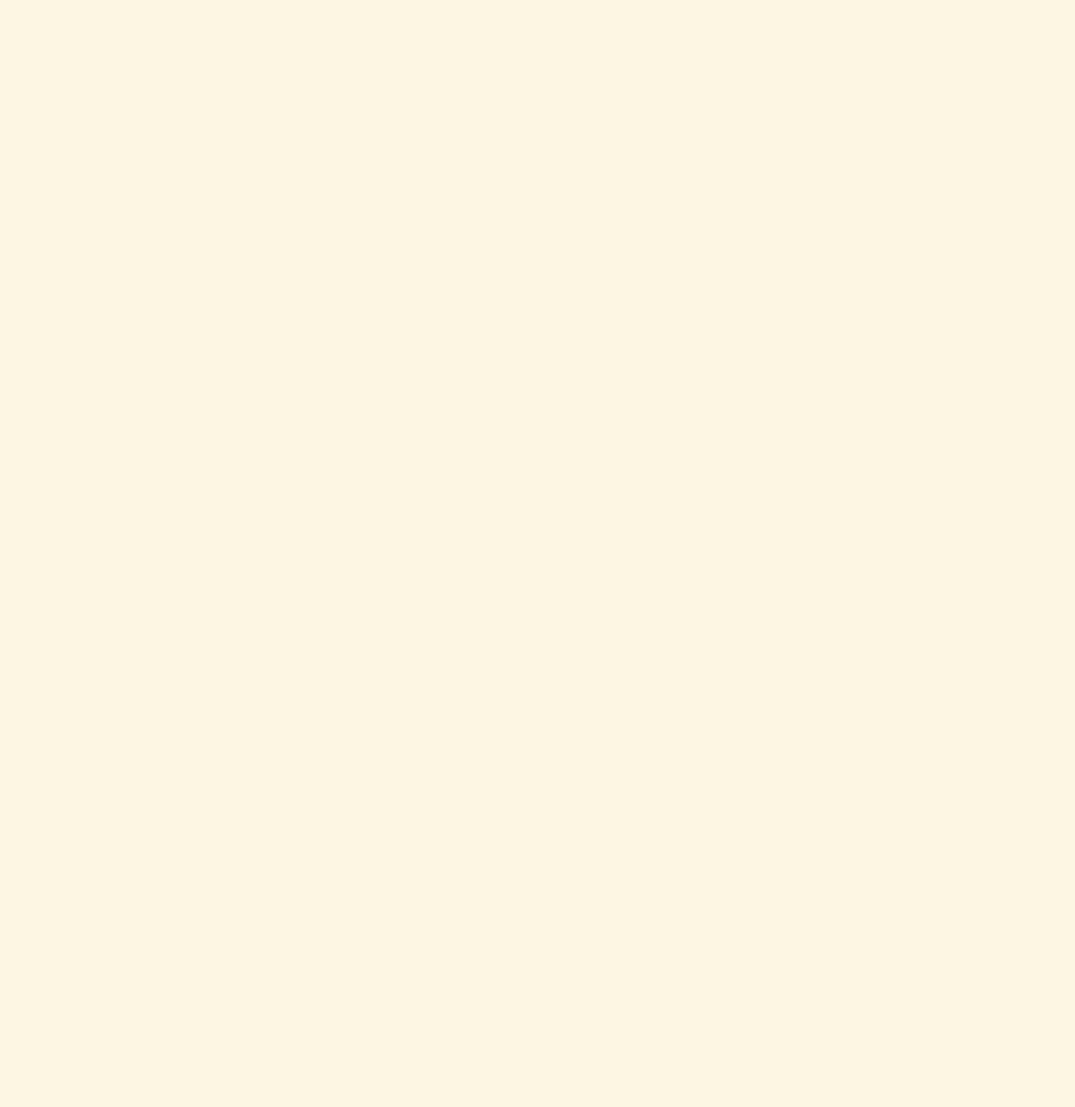
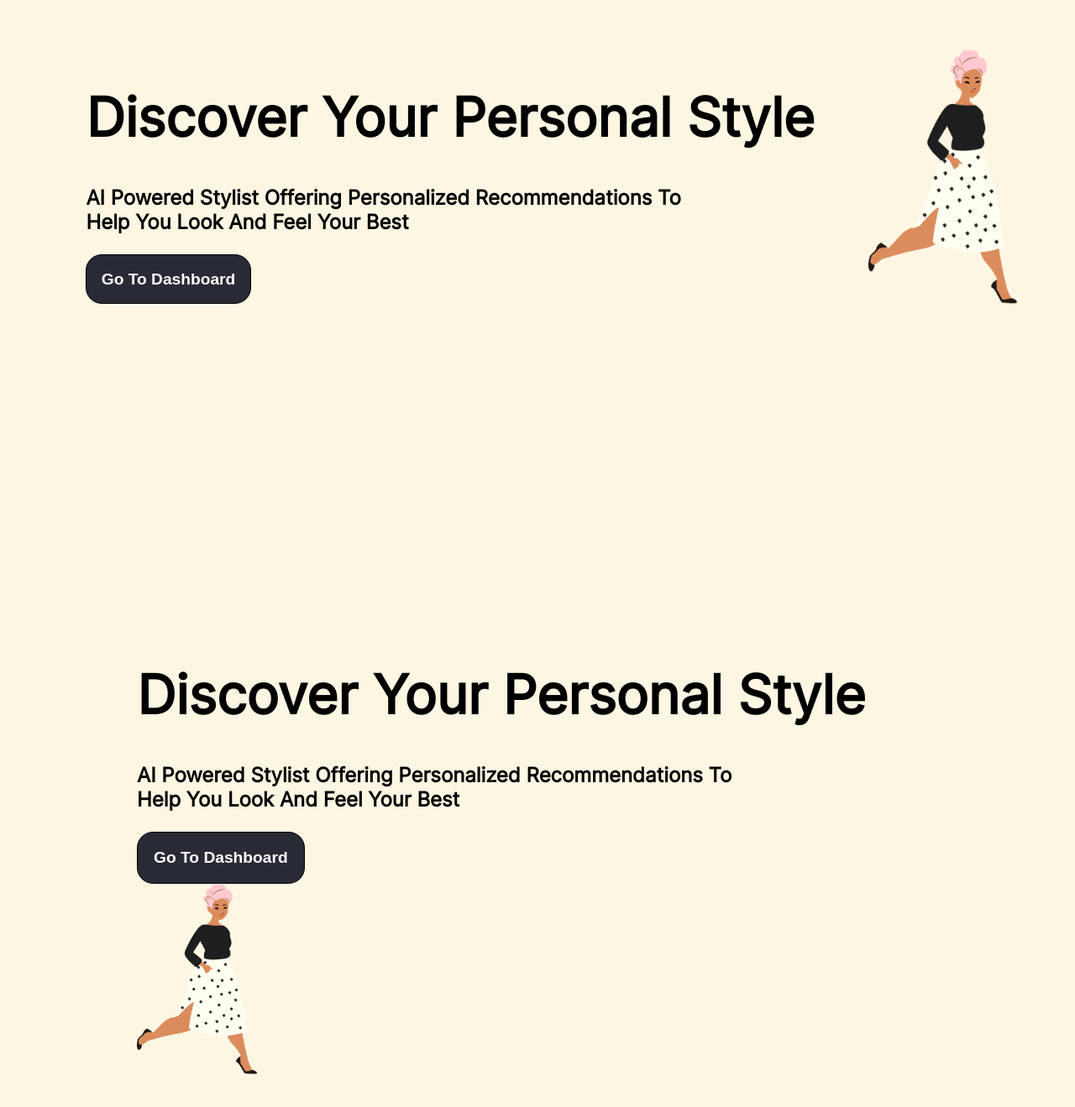
Before and after one commit to felixliang50779/Couture-Lab, a React (Create React App) app in the folder couture-lab-ui/: page /Home in a window 1280 px wide. Shown: the part 1473-2792 px from the top of the page at 84% size. Before the commit the page ends 1212 px from the top, so only its background shows below. Built offline with nearby package versions, Linux system fonts and the light colour scheme.

Commit message:
Added placeholders for other landing page elements, testing smooth scroll

```diff
--- a/couture-lab-ui/public/main.css
+++ b/couture-lab-ui/public/main.css
@@ -13,4 +13,5 @@ html, body {
     max-width: 100vw;
     max-height: fit-content;
     background-color: #fdf6e3;
+    scroll-behavior: smooth !important;
 }
--- a/couture-lab-ui/src/Components/navbar.js
+++ b/couture-lab-ui/src/Components/navbar.js
@@ -20,7 +20,7 @@ export default function NavBar() {
             <div className={styles.NavbarInformation}>
                 <a href='#stylingDesc'>Styling Tips</a>
                 <a href='#closetDesc'>Virtual Closet</a>
-                <a>Outfit History</a>
+                <a href='#outfitHistoryDesc'>Outfit History</a>
             </div>
             <a>Sign In</a>
         </nav>
--- a/couture-lab-ui/src/Pages/Home.js
+++ b/couture-lab-ui/src/Pages/Home.js
@@ -45,10 +45,34 @@ export default function Home() {
                     loading='lazy' />
             </div>
             <div id="closetDesc" className={styles['virtual-closet']}>
-
+                <div className={styles['section-text']}>
+                    <h1 className={styles['section-title']}>Discover Your Personal Style</h1>
+                    <h3 className={styles['section-desc']}>
+                        AI Powered Stylist Offering Personalized
+                        Recommendations To Help You Look And Feel Your Best
+                    </h3>
+                    <Button text="Go To Dashboard"/>
+                </div>
+                <img
+                    className={styles['landing-img']}
+                    src={ClosetImage}
+                    alt="landingImg"
+                    loading="lazy" />
             </div>
-            <div className={styles['outfit-history']}>
-
+            <div id='outfitHistoryDesc' className={styles['outfit-history']}>
+                <div className={styles['section-text']}>
+                        <h1 className={styles['section-title']}>Discover Your Personal Style</h1>
+                        <h3 className={styles['section-desc']}>
+                            AI Powered Stylist Offering Personalized
+                            Recommendations To Help You Look And Feel Your Best
+                        </h3>
+                        <Button text="Go To Dashboard"/>
+                    </div>
+                    <img
+                        className={styles['landing-img']}
+                        src={ClosetImage}
+                        alt="landingImg"
+                        loading="lazy" />
             </div>
         </div>
     )
--- a/couture-lab-ui/src/Pages/Home.module.css
+++ b/couture-lab-ui/src/Pages/Home.module.css
@@ -8,9 +8,17 @@
 
 .landing-content, .styling-tips, .virtual-closet {
     display: flex;
-    margin-top: 10%;
-    margin-left: 8%;
+    padding-left: 8%;
     gap: 4em;
+}
+
+.landing-content {
+    padding-top: 10%;
+}
+
+.styling-tips, .virtual-closet, .outfit-history {
+    padding-top: 15%;
+    padding-bottom: 15%;
 }
 
 .section-title {
```
